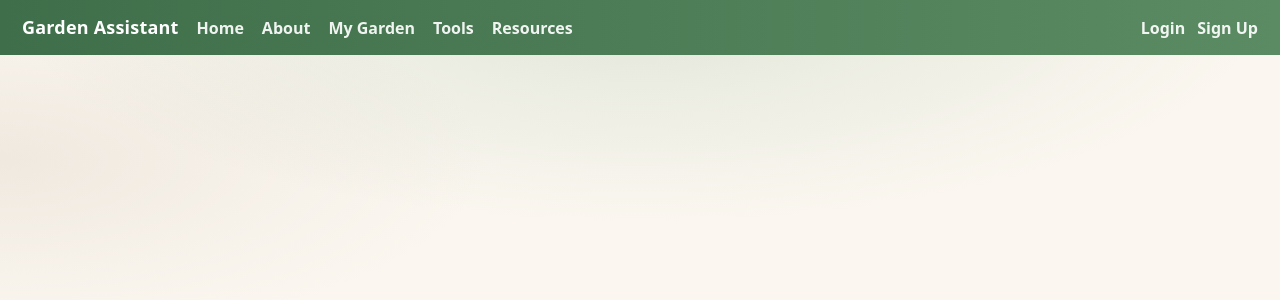
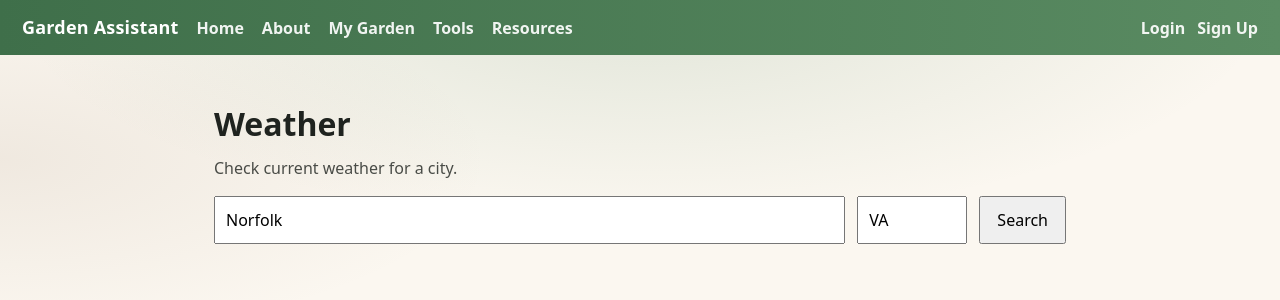
Before and after one commit to Garden-Assistant-Red-Team/Spring-2026---Red, a React (Create React App) app in the folder frontend/: page /weather in a window 1280 px wide. Shown: the top 300 px of the page. Built offline with nearby package versions, Linux system fonts and the light colour scheme.

Commit message:
Added homepage, login/signup nav, weather API integration

```diff
--- a/frontend/src/App.js
+++ b/frontend/src/App.js
@@ -11,6 +11,7 @@ import SymptomAssessmentPage from "./pages/SymptomAssessmentPage";
 import MyGardenPage from "./pages/MyGardenPage";
 import RemindersPage from "./pages/RemindersPage";
 import Home from "./pages/Home";
+import WeatherPage from "./pages/WeatherPage";
 
 
 
@@ -29,6 +30,9 @@ export default function App() {
   <Route path="/tools/symptoms" element={<SymptomAssessmentPage />} />
   <Route path="/garden" element={<MyGardenPage />} />
   <Route path="/tools/reminders" element={<RemindersPage />} />
+  <Route path="/weather" element={<WeatherPage />} />
+  <Route path="/tools/weather" element={<WeatherPage />} />
+
 
   <Route path="/about" element={<h1 style={{ padding: 18 }}>About</h1>} />
   <Route path="/resources" element={<h1 style={{ padding: 18 }}>Resources</h1>} />
--- a/frontend/src/components/NavBar.js
+++ b/frontend/src/components/NavBar.js
@@ -75,6 +75,16 @@ export default function NavBar() {
               >
                 Symptom Assessment
               </Link>
+
+              <Link
+  to="/tools/weather"
+  className="dropdownItem"
+  onClick={() => setToolsOpen(false)}
+>
+  Weather
+</Link>
+
+
             </div>
           )}
         </div>
--- /dev/null
+++ b/frontend/src/pages/WeatherPage.js
@@ -0,0 +1,103 @@
+import React, { useState } from "react";
+
+export default function WeatherPage() {
+  const [city, setCity] = useState("Norfolk");
+  const [stateCode, setStateCode] = useState("VA");
+  const [loading, setLoading] = useState(false);
+  const [err, setErr] = useState("");
+  const [data, setData] = useState(null);
+
+  // IMPORTANT: put your weather API key in a .env file (step 2)
+  const API_KEY = process.env.REACT_APP_WEATHER_API_KEY;
+
+  async function handleSearch(e) {
+    e.preventDefault();
+    setErr("");
+    setData(null);
+
+    if (!API_KEY) {
+      setErr("Missing API key. Add REACT_APP_WEATHER_API_KEY to your .env file and restart npm start.");
+      return;
+    }
+
+    try {
+      setLoading(true);
+
+      // Example using OpenWeather (current weather)
+      const q = `${city},${stateCode},US`;
+      const url = `https://api.openweathermap.org/data/2.5/weather?q=${encodeURIComponent(
+        q
+      )}&appid=${API_KEY}&units=imperial`;
+
+      const res = await fetch(url);
+      const json = await res.json();
+
+      if (!res.ok) {
+        throw new Error(json?.message || "Weather request failed");
+      }
+
+      setData(json);
+    } catch (e2) {
+      setErr(e2.message);
+    } finally {
+      setLoading(false);
+    }
+  }
+
+  return (
+    <div style={{ padding: 24, maxWidth: 900, margin: "0 auto" }}>
+      <h1 style={{ marginBottom: 8 }}>Weather</h1>
+      <p style={{ marginTop: 0, opacity: 0.8 }}>
+        Check current weather for a city.
+      </p>
+
+      <form onSubmit={handleSearch} style={{ display: "flex", gap: 12, marginTop: 16 }}>
+        <input
+          value={city}
+          onChange={(e) => setCity(e.target.value)}
+          placeholder="City (e.g., Norfolk)"
+          style={{ flex: 1, padding: 10 }}
+        />
+        <input
+          value={stateCode}
+          onChange={(e) => setStateCode(e.target.value)}
+          placeholder="State (e.g., VA)"
+          style={{ width: 110, padding: 10 }}
+        />
+        <button type="submit" style={{ padding: "10px 16px" }}>
+          {loading ? "Loading..." : "Search"}
+        </button>
+      </form>
+
+      {err && (
+        <p style={{ marginTop: 16, color: "crimson" }}>
+          ❌ {err}
+        </p>
+      )}
+
+      {data && (
+        <div
+          style={{
+            marginTop: 18,
+            padding: 16,
+            borderRadius: 12,
+            border: "1px solid rgba(0,0,0,0.1)",
+            background: "white",
+          }}
+        >
+          <h2 style={{ marginTop: 0 }}>
+            {data.name} — {Math.round(data.main.temp)}°F
+          </h2>
+          <p style={{ margin: 0 }}>
+            <strong>Conditions:</strong> {data.weather?.[0]?.description}
+          </p>
+          <p style={{ margin: "6px 0 0 0" }}>
+            <strong>Feels like:</strong> {Math.round(data.main.feels_like)}°F •{" "}
+            <strong>Humidity:</strong> {data.main.humidity}% •{" "}
+            <strong>Wind:</strong> {Math.round(data.wind.speed)} mph
+          </p>
+        </div>
+      )}
+    </div>
+  );
+}
```
Also changed, not shown: frontend/src/services/weatherService.js (added, +25 -0 lines), 1 other file (tests, documents, lock files or other folders).
